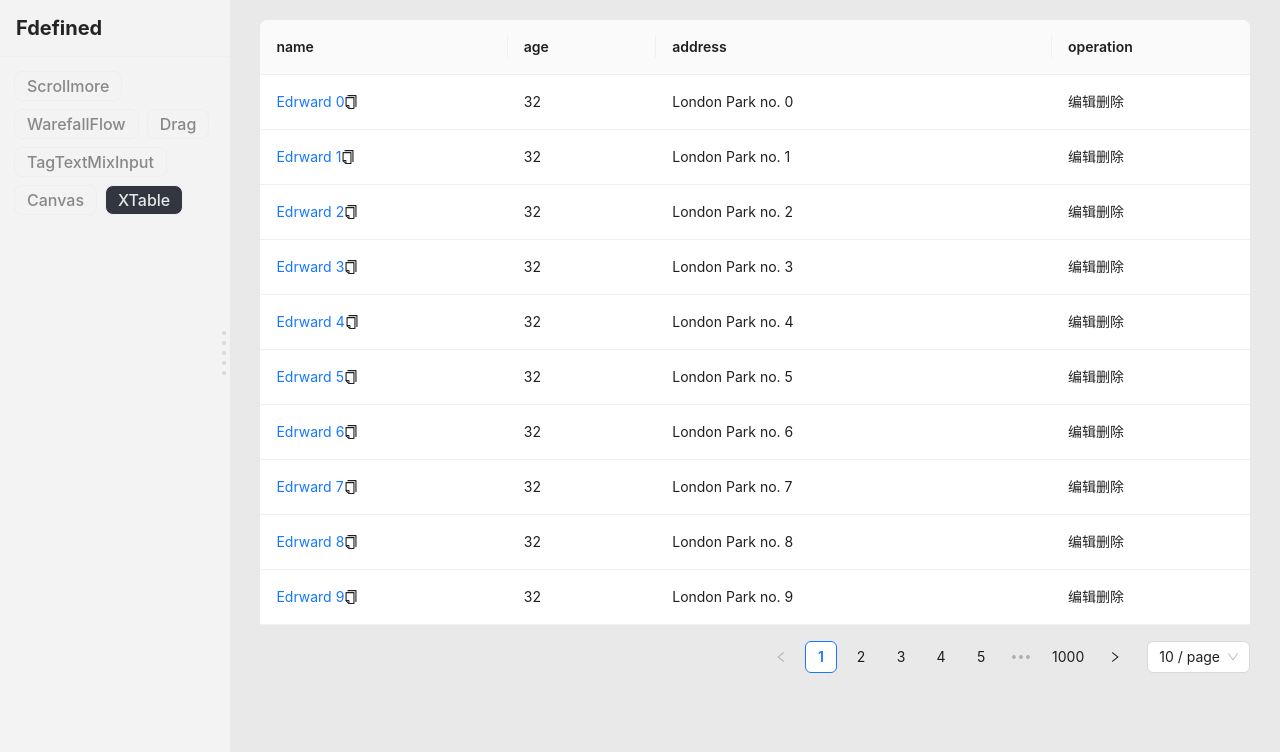
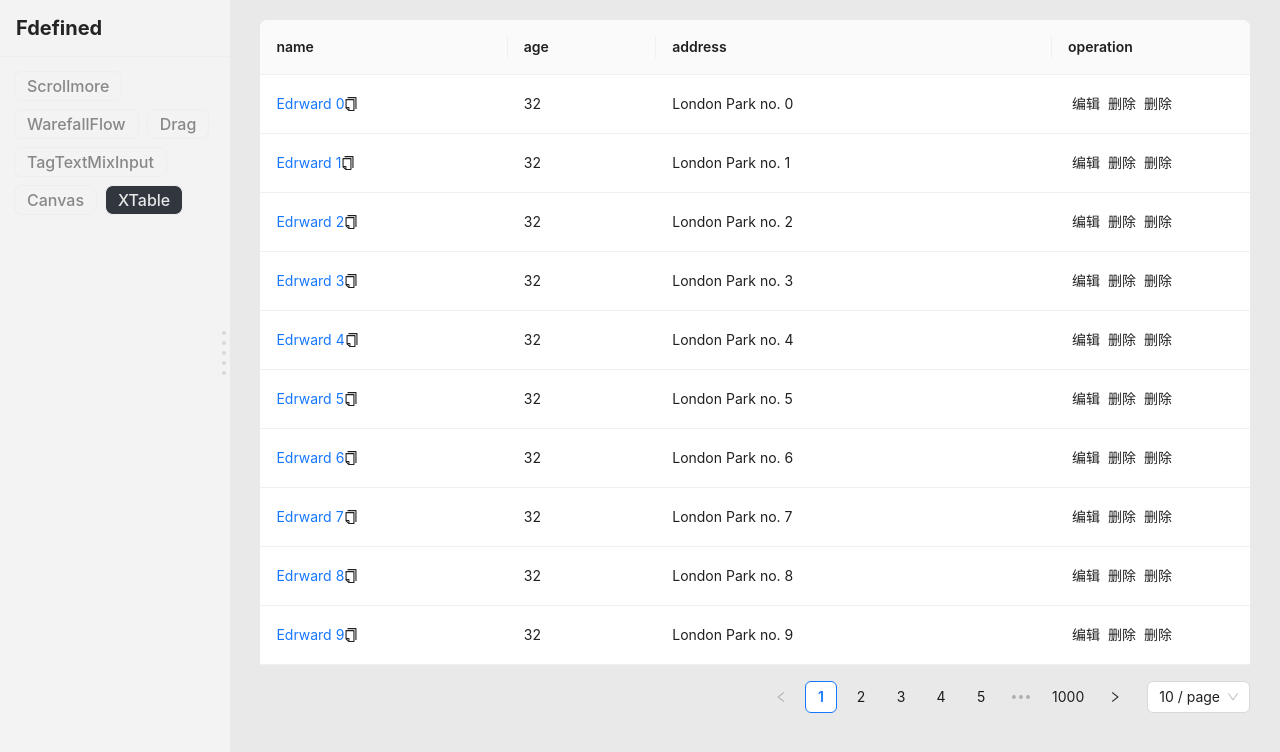
Before and after one commit to FU-design/toy, a Vue app: page /comp/xTable in a window 1280 px wide. Shown: the top 752 px of the page. Built offline with nearby package versions, Linux system fonts and the light colour scheme; what @highlightjs/vue-plugin would draw is missing.

Commit message:
修改部分样式

```diff
--- a/src/pages/comp/component/xTable/index.vue
+++ b/src/pages/comp/component/xTable/index.vue
@@ -6,8 +6,11 @@
         <copy-outlined @click="handleCopy(record.name)" />
       </template>
       <template #td-operation>
-        <span>编辑</span>
-        <span>删除</span>
+        <div class="action-ops">
+          <span>编辑</span>
+          <span>删除</span>
+          <span>删除</span>
+        </div>
       </template>
     </x-table>
   </div>
@@ -15,9 +18,9 @@
 
 <script setup lang="ts">
 import { getCurrentInstance, ref } from "vue";
-import xTable from "./xTable.vue";
 import { TableColumnType } from "ant-design-vue";
 import { CopyOutlined } from "@ant-design/icons-vue";
+import xTable from "./xTable.vue";
 
 const data = ref<DataItem[]>([]);
 const loading = ref(false);
@@ -83,8 +86,16 @@ const handleCopy = (text: string) => {
 initData();
 </script>
 
-<style scoped>
+<style lang="scss" scoped>
 .container {
   padding: 20px;
 }
+.action-ops {
+  display: flex;
+  flex-wrap: wrap;
+  span {
+    cursor: pointer;
+    padding: 2px 4px;
+  }
+}
 </style>
```
